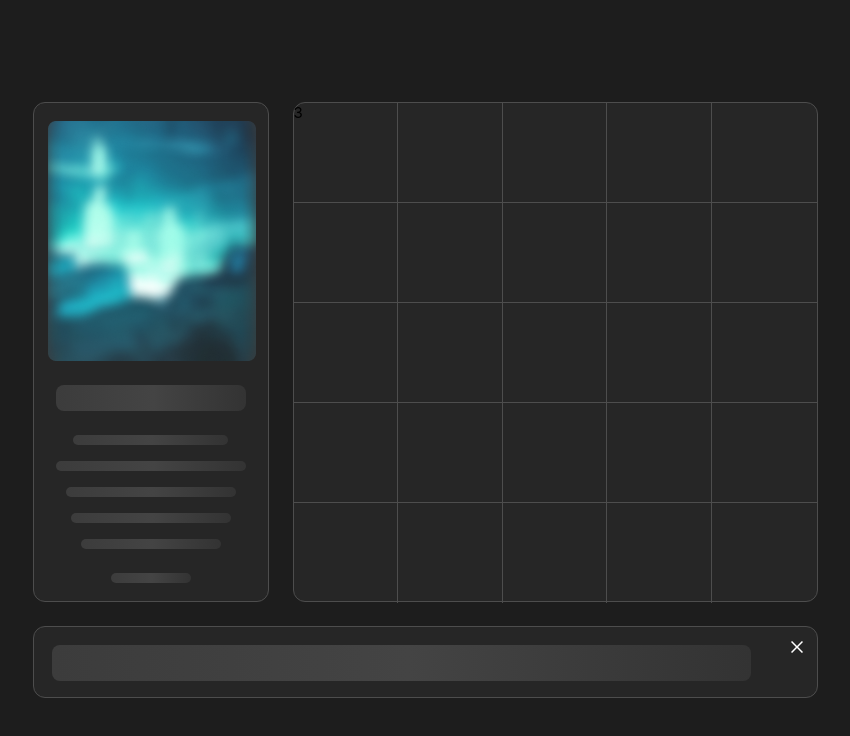
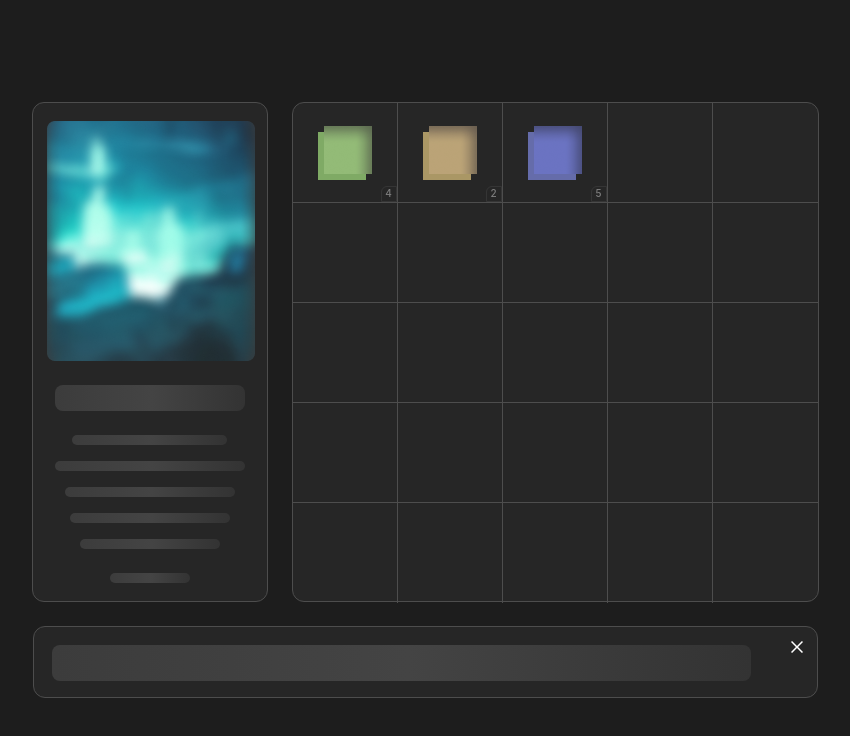
Before and after one commit to tri3h/inventory-task, a Vue app: page / in a window 1280 px wide. Shown: the top 736 px of the page, without its empty margins (215-1065 px from the left). Built offline with nearby package versions, Linux system fonts and the light colour scheme.

Commit message:
add inventory item

```diff
--- a/src/assets/base.css
+++ b/src/assets/base.css
@@ -4,6 +4,7 @@
   --c-mine-shaft: #3c3c3c;
   --c-mine-shaft-dark: #333333;
   --c-mine-shaft-very-dark: #262626;
+  --c-mine-shaft-light: #2f2f2f;
   --c-cod-gray: #1d1d1d;
   --c-red: #fa7272;
   --c-white: #fff;
--- a/src/components/InventoryModal.vue
+++ b/src/components/InventoryModal.vue
@@ -3,6 +3,10 @@ import InventoryLine from "@/components/UI/InventoryLine.vue";
 import InventoryButton from "@/components/UI/InventoryButton.vue";
 import InventoryInput from "@/components/UI/InventoryInput.vue";
 import { ref } from "vue";
+
+defineProps({
+  item: {},
+});
 
 const showDeleting = ref(false);
 const amount = ref(0);
@@ -37,12 +41,7 @@ const onConfirmClick = () => {
     />
     <div class="modal__content">
       <div class="modal__image">
-        <img
-          src="/images/item-green.png"
-          alt="item-green"
-          width="130"
-          height="130"
-        />
+        <img :src="item.src" alt="item" width="130" height="130" />
       </div>
       <div class="info">
         <InventoryLine :width="211" :height="30" />
--- a/src/components/InventoryPanel.vue
+++ b/src/components/InventoryPanel.vue
@@ -3,60 +3,65 @@ import InventoryModal from "@/components/InventoryModal.vue";
 import { ref } from "vue";
 
 const showModal = ref(false);
+const clickedItem = ref(null);
 
 const items = [
   {
     src: "/images/item-green.png",
-    amount: 3,
-    index: 0,
+    amount: 4,
   },
+  {
+    src: "/images/item-orange.png",
+    amount: 2,
+  },
+  {
+    src: "/images/item-purple.png",
+    amount: 5,
+  },
+  {},
+  {},
+  {},
+  {},
+  {},
+  {},
+  {},
+  {},
+  {},
+  {},
+  {},
+  {},
+  {},
+  {},
+  {},
+  {},
+  {},
+  {},
+  {},
+  {},
+  {},
 ];
+
+const onItemClick = (item) => {
+  if (item.hasOwnProperty("amount")) {
+    clickedItem.value = item;
+    showModal.value = true;
+  }
+};
 </script>
 
 <template>
   <div class="inventory">
-    <div class="inventory__grid">
-      <div class="inventory__row">
-        <div class="inventory__item item" @click="() => (showModal = true)">
-          <div class="item__counter">{{ items[0].amount }}</div>
+    <div class="inventory__container">
+      <div class="item" v-for="item in items" @click="onItemClick(item)">
+        <img :src="item.src" />
+        <div v-if="item.amount" class="item__counter">
+          {{ item.amount }}
         </div>
-
-        <div class="inventory__item"></div>
-        <div class="inventory__item"></div>
-        <div class="inventory__item"></div>
-        <div class="inventory__item"></div>
-      </div>
-      <div class="inventory__row">
-        <div class="inventory__item"></div>
-        <div class="inventory__item"></div>
-        <div class="inventory__item"></div>
-        <div class="inventory__item"></div>
-        <div class="inventory__item"></div>
-      </div>
-      <div class="inventory__row">
-        <div class="inventory__item"></div>
-        <div class="inventory__item"></div>
-        <div class="inventory__item"></div>
-        <div class="inventory__item"></div>
-        <div class="inventory__item"></div>
-      </div>
-      <div class="inventory__row">
-        <div class="inventory__item"></div>
-        <div class="inventory__item"></div>
-        <div class="inventory__item"></div>
-        <div class="inventory__item"></div>
-        <div class="inventory__item"></div>
-      </div>
-      <div class="inventory__row">
-        <div class="inventory__item"></div>
-        <div class="inventory__item"></div>
-        <div class="inventory__item"></div>
-        <div class="inventory__item"></div>
-        <div class="inventory__item"></div>
       </div>
     </div>
     <InventoryModal
       v-if="showModal"
+      :item="clickedItem"
       class="inventory__modal"
       @close="() => (showModal = false)"
     />
@@ -65,31 +70,16 @@ const items = [
 
 <style scoped lang="scss">
 .inventory {
-  width: 525px;
+  width: 527px;
   height: 500px;
   position: relative;
   border-radius: 12px;
   border: 1px solid var(--c-tundora);
   background-color: var(--c-mine-shaft-very-dark);
 
-  &__row {
-    height: 100px;
+  &__container {
     display: flex;
-    border-bottom: 1px solid var(--c-tundora);
-
-    &:last-child {
-      border-bottom: none;
-    }
-  }
-
-  &__item {
-    width: 105px;
-    height: 100px;
-    border-right: 1px solid var(--c-tundora);
-
-    &:last-child {
-      border-right: none;
-    }
+    flex-wrap: wrap;
   }
 
   &__modal {
@@ -98,4 +88,59 @@ const items = [
     right: 0;
   }
 }
+
+.item {
+  width: 105px;
+  height: 100px;
+  position: relative;
+  border-right: 1px solid var(--c-tundora);
+  border-bottom: 1px solid var(--c-tundora);
+  display: flex;
+  align-items: center;
+  justify-content: center;
+
+  &:hover {
+    background-color: var(--c-mine-shaft-light);
+  }
+
+  &:nth-child(5n) {
+    border-right: none;
+  }
+
+  &:nth-child(n + 21) {
+    border-bottom: none;
+  }
+
+  &:nth-child(1) {
+    border-top-left-radius: 12px;
+  }
+
+  &:nth-child(5) {
+    border-top-right-radius: 12px;
+  }
+
+  &:nth-child(21) {
+    border-bottom-left-radius: 12px;
+  }
+
+  &:nth-child(25) {
+    border-bottom-right-radius: 12px;
+  }
+
+  &__counter {
+    position: absolute;
+    bottom: 0;
+    right: 0;
+    display: block;
+    width: 16px;
+    height: 16px;
+    color: var(--c-white);
+    text-align: center;
+    font-size: 10px;
+    font-weight: 500;
+    opacity: 0.4;
+    border-radius: 6px 0px 0px 0px;
+    border: 1px solid var(--c-tundora);
+  }
+}
 </style>
```
